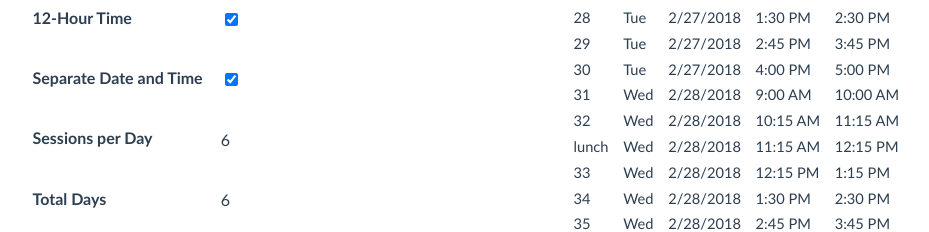
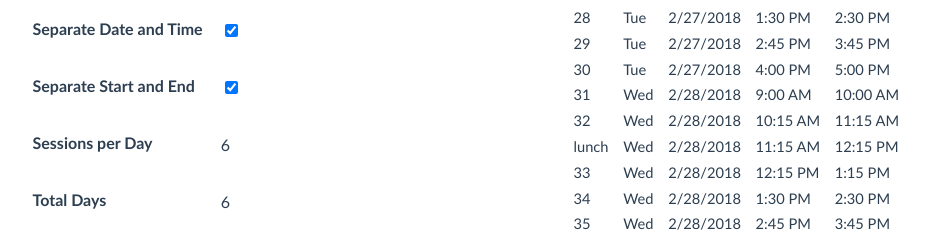
Before and after one commit to gruppler/study-scheduler, a Vue app: page / in a window 1280 px wide. Shown: the part 928-1160 px from the top of the page, without its empty margins (172-1101 px from the left). Built offline with nearby package versions, Linux system fonts and the light colour scheme.

Commit message:
Option to "Separate Start and End"

```diff
--- a/src/App.vue
+++ b/src/App.vue
@@ -177,6 +177,14 @@
           </td>
         </tr>
         <tr>
+          <th>
+            <label for="separate_start_end">Separate Start and End</label>
+          </th>
+          <td>
+            <input type="checkbox" v-model="separate_start_end" id="separate_start_end">
+          </td>
+        </tr>
+        <tr>
           <th>Sessions per Day</th>
           <td>{{ sessions_per_day }}</td>
         </tr>
@@ -196,20 +204,24 @@
           <td v-if="concurrent_sessions > 1">RID</td>
           <td>Day</td>
           <td v-if="separate_date_time">Date</td>
-          <td>Start</td>
-          <td>End</td>
+          <td>{{separate_start_end ? 'Start' : 'Time'}}</td>
+          <td v-if="separate_start_end">End</td>
         </tr>
         <tr v-for="(p, i) in participants" :key="i">
           <td>{{ p.pid }}</td>
           <td v-if="concurrent_sessions > 1">{{ p.rid }}</td>
           <td>{{ dow(p.start) }}</td>
           <td v-if="separate_date_time">{{ formatDate(p.start) }}</td>
-          <td v-if="separate_date_time">{{ formatTime(p.start) }}</td>
+          <td v-if="separate_date_time">
+            {{ formatTime(p.start) }}
+            {{ separate_start_end ? '' : ' - ' + formatTime(p.end) }}
+          </td>
           <td v-if="!separate_date_time">
             {{ formatDate(p.start) }}
             {{ formatTime(p.start) }}
+            {{ separate_start_end ? '' : ' - ' + formatTime(p.end) }}
           </td>
-          <td>
+          <td v-if="separate_start_end">
             {{ separate_date_time ? '' : formatDate(p.start) }}
             {{ formatTime(p.end) }}
           </td>
@@ -264,6 +276,7 @@ export default {
       show_lunch: true,
       hour12: true,
       separate_date_time: true,
+      separate_start_end: true,
       has_lunch: false
     }
   },
```
